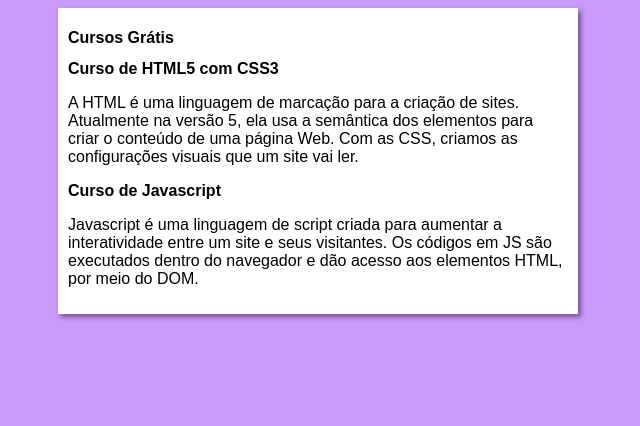
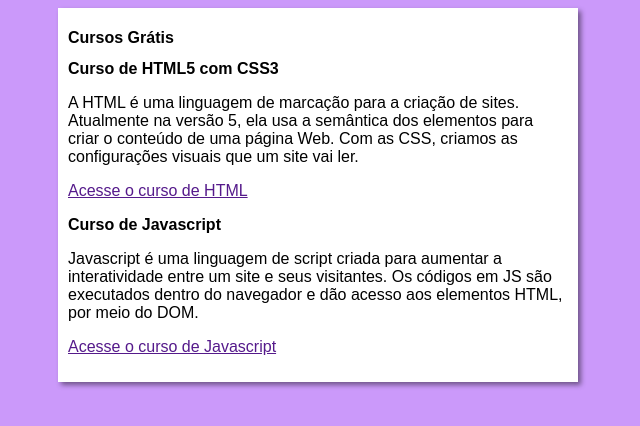
Before and after one commit to lucasmatsuno/projeto-site, a plain HTML site: page index.html in a window 1280 px wide. Shown: the whole page, without its empty margins (322-962 px from the left). Drawn offline with Linux system fonts and the light colour scheme.

Commit message:
Update index.html

```diff
--- a/index.html
+++ b/index.html
@@ -15,10 +15,12 @@
         <article>
             <h2>Curso de HTML5 com CSS3</h2>
             <p>A HTML é uma linguagem de marcação para a criação de sites. Atualmente na versão 5, ela usa a semântica dos elementos para criar o conteúdo de uma página Web. Com as CSS, criamos as configurações visuais que um site vai ler.</p>
+            <p><a href="">Acesse o curso de HTML</a></p>
         </article>
         <article>
             <h2>Curso de Javascript</h2>
             <p>Javascript é uma linguagem de script criada para aumentar a interatividade entre um site e seus visitantes. Os códigos em JS são executados dentro do navegador e dão acesso aos elementos HTML, por meio do DOM.</p>
+            <p><a href="">Acesse o curso de Javascript</a></p>
         </article>
     </main>
 </body>
```
